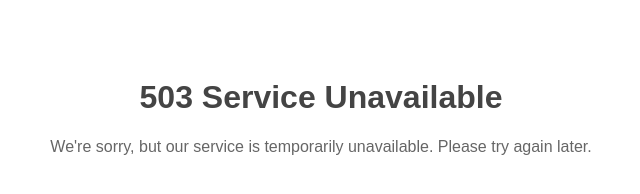
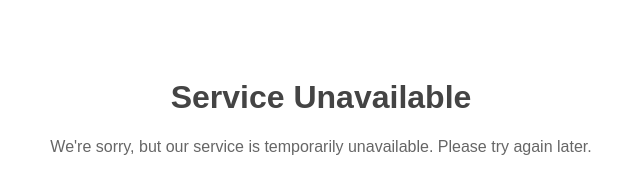
Before and after one commit to MattHalloran/NginxSSLReverseProxy, a plain HTML site: page 50x.html in a window 1280 px wide. Shown: the whole page, without its empty margins (319-959 px from the left). Drawn offline with Linux system fonts and the light colour scheme.

Commit message:
Custom 503 page? Attempt 2

```diff
--- a/503.html
+++ b/50x.html
@@ -3,7 +3,7 @@
 <head>
     <meta charset="UTF-8">
     <meta name="viewport" content="width=device-width, initial-scale=1.0">
-    <title>503 Service Unavailable</title>
+    <title>Service Unavailable</title>
     <style>
         body { font-family: Arial, sans-serif; text-align: center; padding: 50px; }
         h1 { color: #444; }
@@ -11,7 +11,7 @@
     </style>
 </head>
 <body>
-    <h1>503 Service Unavailable</h1>
+    <h1>Service Unavailable</h1>
     <p>We're sorry, but our service is temporarily unavailable. Please try again later.</p>
 </body>
 </html>
```
Also changed, not shown: 2 other files.
